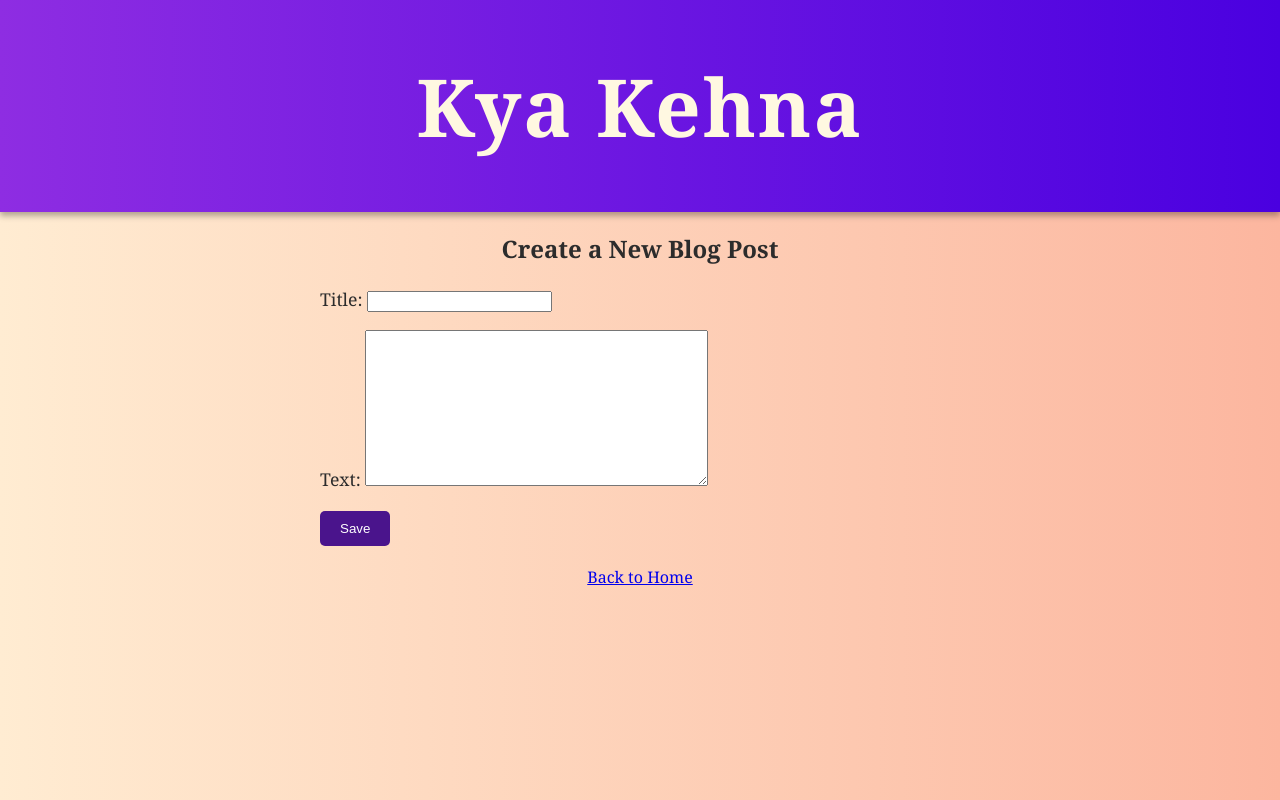
After one commit to NishchayMittal/Bollywood_Dialogues_Blog, a Django app: page /post/new/ in a window 1280 px wide. The commit adds this page. Run offline with Django 5.2, Linux system fonts and the light colour scheme.

Commit message:
Add Blog

```diff
--- /dev/null
+++ b/blog/forms.py
@@ -0,0 +1,7 @@
+from django import forms
+from .models import Post
+
+class PostForm(forms.ModelForm):
+    class Meta:
+        model = Post
+        fields = ['title', 'text']
--- /dev/null
+++ b/blog/templates/blog/post_edit.html
@@ -0,0 +1,25 @@
+{% load static %}
+<!DOCTYPE html>
+<html>
+<head>
+    <title>Add New Post - Kya Kehna</title>
+    <link rel="stylesheet" href="{% static 'blog/style.css' %}">
+</head>
+<body>
+    <header>
+        <h1><a href="/">Kya Kehna</a></h1>
+    </header>
+
+    <h2 style="text-align:center;">Create a New Blog Post</h2>
+
+    <form method="POST" style="width: 50%; margin: auto;">
+        {% csrf_token %}
+        {{ form.as_p }}
+        <button type="submit" style="background-color: #4a148c; color: white; border: none; padding: 10px 20px; border-radius: 5px;">Save</button>
+    </form>
+
+    <div style="text-align:center; margin-top:20px;">
+        <a href="/">Back to Home</a>
+    </div>
+</body>
+</html>
--- a/blog/templates/blog/post_list.html
+++ b/blog/templates/blog/post_list.html
@@ -10,6 +10,9 @@
         <header>
             <h1><a href="/">Kya Kehna !!</a></h1>
         </header>
+        <div style="text-align: center; margin-top: 20px;">
+            <a href="{% url 'post_new' %}" style="background-color: #4a148c; color: white; padding: 10px 20px; border-radius: 8px; text-decoration: none;">Write a Blog!</a>
+        </div>
 
     {% for post in posts %}
     <article>
--- a/blog/urls.py
+++ b/blog/urls.py
@@ -3,4 +3,5 @@ from . import views
 urlpatterns = [
     path('', views.post_list, name='post_list'),# Home page with all posts
     path('post/<int:pk>/', views.post_detail, name='post_detail'),# Individual post page
+    path('post/new/', views.post_new, name='post_new'),
 ]
--- a/blog/views.py
+++ b/blog/views.py
@@ -1,6 +1,7 @@
-from django.shortcuts import render,  get_object_or_404
+from django.shortcuts import render,  get_object_or_404, redirect
 from django.utils import timezone
 from .models import Post
+from .forms import PostForm
 
 # Create your views here.
 def post_list(request):
@@ -10,3 +11,15 @@ def post_list(request):
 def post_detail(request, pk):
     post = get_object_or_404(Post, pk=pk)  # Get post or show 404 if not found
     return render(request, 'blog/post_detail.html', {'post': post})
+
+def post_new(request):
+    if request.method == "POST":
+        form = PostForm(request.POST)
+        if form.is_valid():
+            post = form.save(commit=False)
+            post.published_date = timezone.now()  # Automatically set publish date
+            post.save()
+            return redirect('post_detail', pk=post.pk)
+    else:
+        form = PostForm()
+    return render(request, 'blog/post_edit.html', {'form': form})
```
